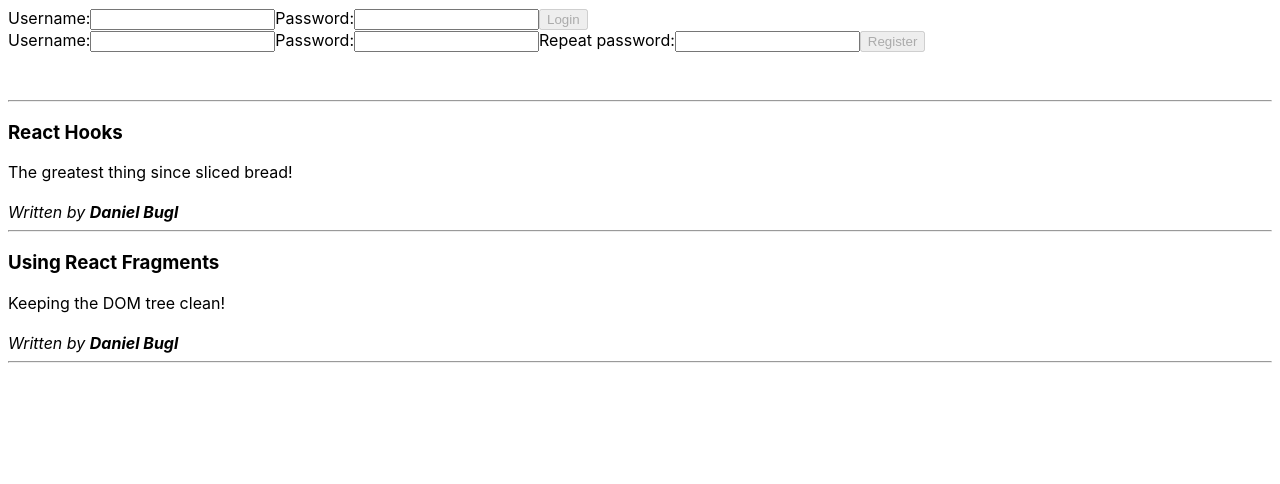
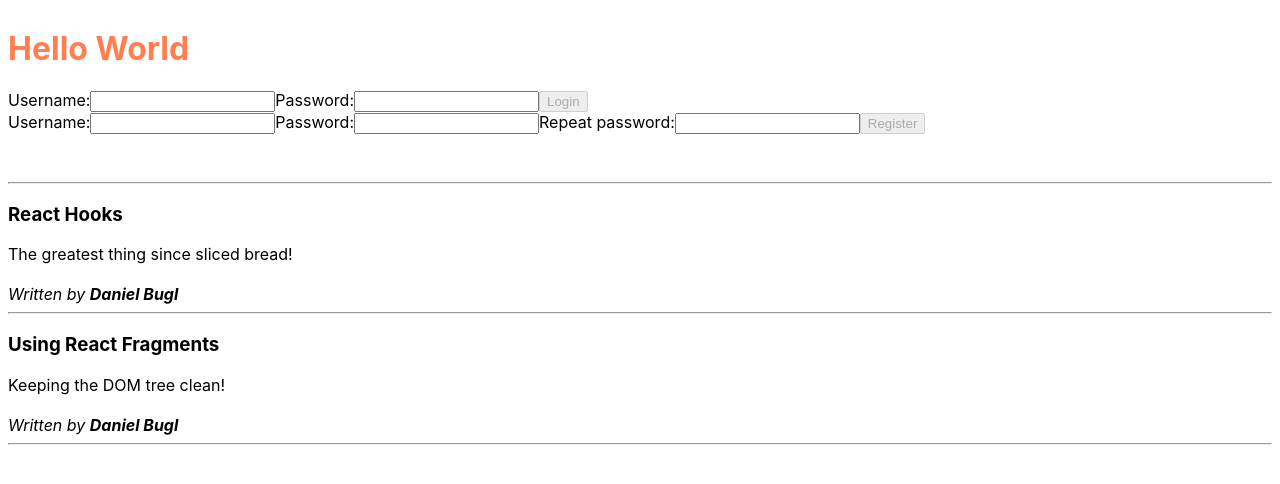
Before and after one commit to doniisetiiawan/blog-xzv, a React (Create React App) app: page / in a window 1280 px wide. Shown: the top 484 px of the page. Built offline with nearby package versions, Linux system fonts and the light colour scheme.

Commit message:
Introducing React context

```diff
--- a/src/App.jsx
+++ b/src/App.jsx
@@ -4,6 +4,11 @@ import CreatePost from './post/createPost';
 import PostList from './postList';
 import UserBar from './user/userBar';
 import appReducer from './reducers';
+import Header from './header';
+
+export const ThemeContext = React.createContext({
+  primaryColor: 'coral',
+});
 
 const defaultPosts = [
   {
@@ -35,6 +40,7 @@ function App() {
 
   return (
     <div style={{ padding: 8 }}>
+      <Header />
       <UserBar user={user} dispatch={dispatch} />
       <br />
       {user && (
--- /dev/null
+++ b/src/header.jsx
@@ -0,0 +1,20 @@
+import PropTypes from 'prop-types';
+import React, { useContext } from 'react';
+// eslint-disable-next-line import/no-cycle
+import { ThemeContext } from './App';
+
+function Header({ text }) {
+  const theme = useContext(ThemeContext);
+
+  return <h1 style={{ color: theme.primaryColor }}>{text}</h1>;
+}
+
+export default Header;
+
+Header.propTypes = {
+  text: PropTypes.string,
+};
+
+Header.defaultProps = {
+  text: 'Hello World',
+};
```
